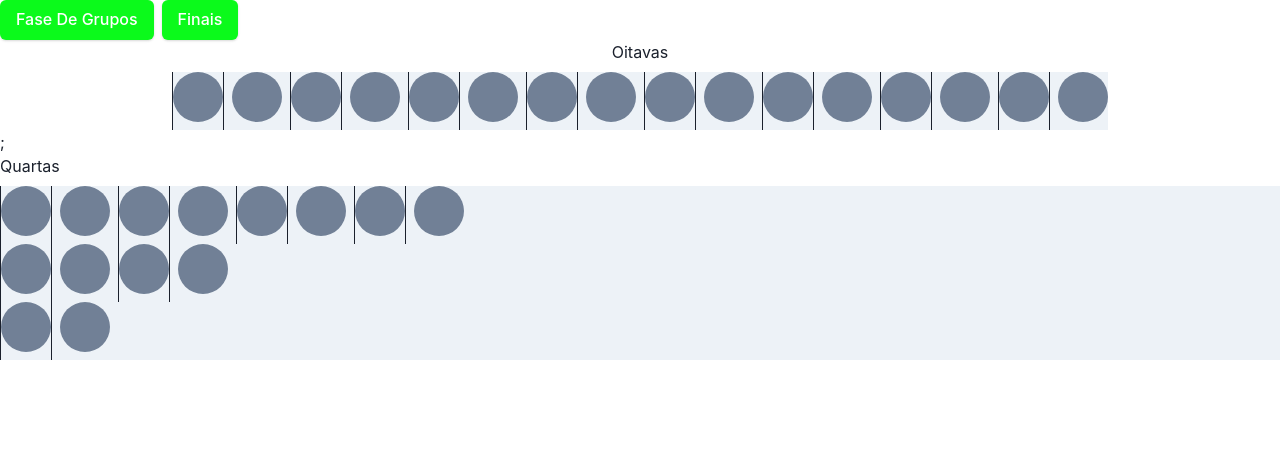
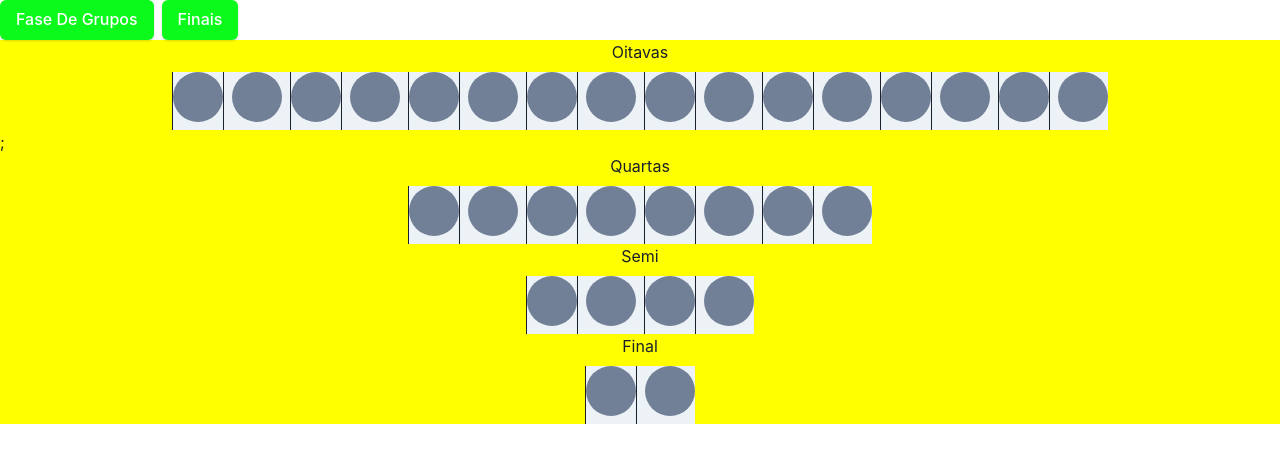
Before and after one commit to YagoLeite/World-Cup-Simulator, a Next.js app: page / in a window 1280 px wide. Both pictures are taken after a click on the button "Finais". Shown: the top 462 px of the page. Built offline with nearby package versions, Linux system fonts and the light colour scheme.

Commit message:
ui updates

```diff
--- a/components/Finals/KnockOut.js
+++ b/components/Finals/KnockOut.js
@@ -15,7 +15,7 @@ const Finals = () => {
   const filteredList = filteringByIndex(state.groupState, 1);
 
   return (
-    <Box>
+    <Box bg="yellow">
       <Oitavas />;
       <_Quartas />
       <SemiFinals />
--- a/components/Finals/Oitavas.js
+++ b/components/Finals/Oitavas.js
@@ -8,7 +8,7 @@ const Oitavas = () => {
   const { state, dispatch } = CupState();
   const filteredList = filteringByIndex(state.groupState, 1);
   return (
-    <Stack direction={"column"} justifyContent="center" alignItems={"center"}>
+    <Stack direction="column" justifyContent="center" alignItems="center">
       <Text>Oitavas</Text>
       <HStack bg="gray.100">
         <_SingleMatch
--- a/components/Finals/SemiFinals.js
+++ b/components/Finals/SemiFinals.js
@@ -1,7 +1,7 @@
 import React from "react";
 import _SingleMatch from "./_SingleMatch";
 import { CupState } from "../../context/Context";
-import { HStack } from "@chakra-ui/react";
+import { HStack, Stack, Text } from "@chakra-ui/react";
 import { mata_mata_Handler } from "../functions";
 
 const SemiFinals = () => {
@@ -11,22 +11,35 @@ const SemiFinals = () => {
       .filter((item) => item.semi)
       .find((item) => item.group === a || item.group === b);
   return (
+    <Stack direction="column" justifyContent="center" alignItems="center">
+      <Text>Semi</Text>
       <HStack bg="gray.100">
         <_SingleMatch
           firstTeam={findSemi("A", "B")}
           secondTeam={findSemi("C", "D")}
           onClick={(firstTeam, secondTeam) =>
-          mata_mata_Handler(firstTeam, secondTeam, "FINAL-SELECTION", dispatch)
+            mata_mata_Handler(
+              firstTeam,
+              secondTeam,
+              "FINAL-SELECTION",
+              dispatch
+            )
           }
         />
         <_SingleMatch
           firstTeam={findSemi("E", "F")}
           secondTeam={findSemi("G", "H")}
           onClick={(firstTeam, secondTeam) =>
-          mata_mata_Handler(firstTeam, secondTeam, "FINAL-SELECTION", dispatch)
+            mata_mata_Handler(
+              firstTeam,
+              secondTeam,
+              "FINAL-SELECTION",
+              dispatch
+            )
           }
         />
       </HStack>
+    </Stack>
   );
 };
 
--- a/components/Finals/_Finals.js
+++ b/components/Finals/_Finals.js
@@ -1,4 +1,4 @@
-import { HStack } from "@chakra-ui/react";
+import { HStack, Stack, Text } from "@chakra-ui/react";
 import React from "react";
 import { CupState } from "../../context/Context";
 import _SingleMatch from "./_SingleMatch";
@@ -8,16 +8,24 @@ const _Finals = () => {
   const { state, dispatch } = CupState();
   const findFinal = state.groupState.filter((item) => item.final);
   return (
+    <Stack direction="column" justifyContent="center" alignItems="center">
+      <Text>Final</Text>
       <HStack bg="gray.100">
         <_SingleMatch
           firstTeam={findFinal[0]}
           secondTeam={findFinal[1]}
           onClick={(firstTeam, secondTeam) =>
-          mata_mata_Handler(firstTeam, secondTeam, "WINNER-SELECTION", dispatch)
+            mata_mata_Handler(
+              firstTeam,
+              secondTeam,
+              "WINNER-SELECTION",
+              dispatch
+            )
           }
           // onClick={() => console.log("oi")}
         />
       </HStack>
+    </Stack>
   );
 };
 
--- a/components/Finals/_Quartas.js
+++ b/components/Finals/_Quartas.js
@@ -8,7 +8,7 @@ const _Quartas = () => {
   const { state, dispatch } = CupState();
   const filteredList = filteringByIndex(state.groupState, 1);
   return (
-    <Stack direction="column" justifyContent="center" alignItem="center">
+    <Stack direction="column" justifyContent="center" alignItems="center">
       <Text>Quartas</Text>
       <HStack bg="gray.100">
         <_SingleMatch
```
Lines whose indentation alone changed are shown as unchanged.
